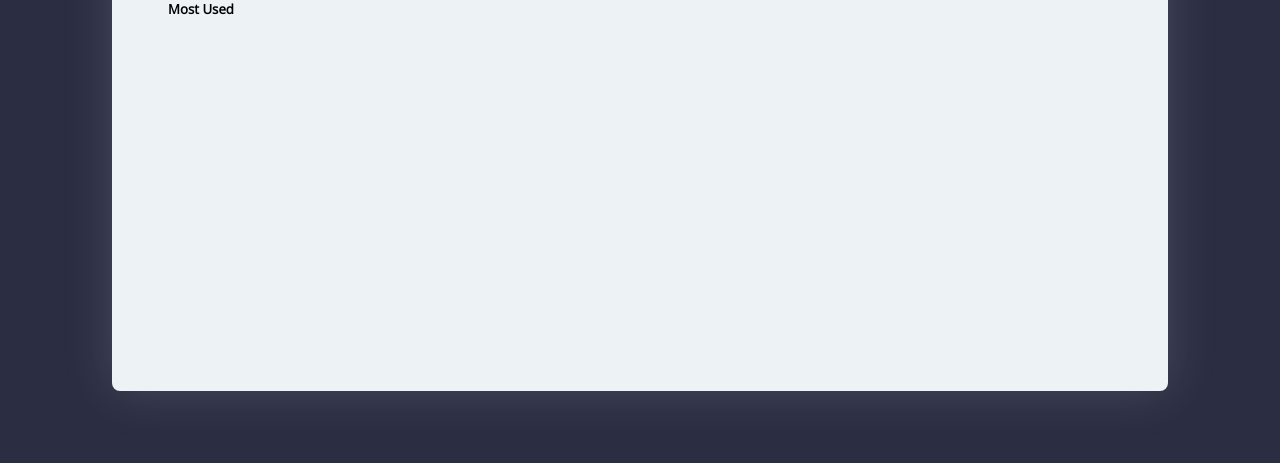
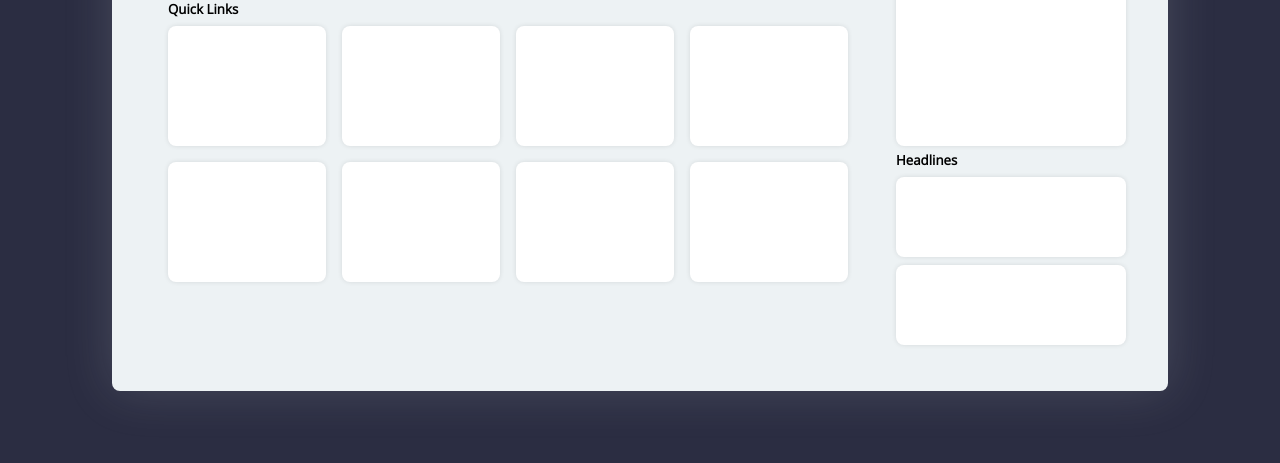
Before and after one commit to nishalkulkarni/startpage, a plain HTML site: page index.html in a window 1280 px wide. Shown: the part 337-800 px from the top of the page. Drawn offline with nearby package versions, Linux system fonts and the light colour scheme.

Commit message:
completed basic layout

```diff
--- a/index.html
+++ b/index.html
@@ -5,7 +5,7 @@
   <meta charset="UTF-8" />
   <meta name="viewport" content="width=device-width, initial-scale=1.0" />
   <meta http-equiv="X-UA-Compatible" content="ie=edge" />
-  <title>Welcome!</title>
+  <title>Hello!</title>
 
   <link rel="stylesheet" href="style.css" />
   <script defer src="https://use.fontawesome.com/releases/v5.7.1/js/all.js" integrity="sha384-eVEQC9zshBn0rFj4+TU78eNA19HMNigMviK/PU/FFjLXqa/GKPgX58rvt5Z8PLs7" crossorigin="anonymous"></script>
@@ -16,7 +16,7 @@
   <div class="page">
     <div class="section-one">
       <div>
-        <h2 id="greeting">Good Evening, Nishal.</h2>
+        <h2 id="greeting">Good evening, Nishal.</h2>
       </div>
       <form class="search" method="get" action="https://www.google.com/search">
         <img src="glogo.png" alt="Google">
@@ -24,7 +24,18 @@
         <button type="submit"><i class="fas fa-search"></i></button>
       </form>
       <div class="browse">
-          <h5>Most Used</h5>
+          <h5>Quick Links</h5>
+          <div class="tabs-section">
+
+            <div class="link-tab"></div>
+            <div class="link-tab"></div>
+            <div class="link-tab"></div>
+            <div class="link-tab"></div>
+            <div class="link-tab"></div>
+            <div class="link-tab"></div>
+            <div class="link-tab"></div>
+            <div class="link-tab"></div>
+          </div>
       </div>
     </div>
 
@@ -33,10 +44,17 @@
         <h1 id="clock"></h1>
         <h4 id="date"></h4>
       </div>
-      <div class="weather"></div>
+      <div class="weather">
+          <h5>Weather</h5>
+          <div class="weather-card">
+
+          </div>
+      </div>
       <div class="news">
         <h5>Headlines</h5>
         <!-- https://newsapi.org/ -->
+        <div class="news-tab"></div>
+        <div class="news-tab"></div>
       </div>
     </div>
   </div>
--- a/style.css
+++ b/style.css
@@ -2,6 +2,7 @@
 
 body {
   font-family: "Open Sans", sans-serif;
+  height: 100%;
 }
 
 * {
@@ -9,19 +10,14 @@ body {
   margin: 0;
 }
 
-input {
-  /* width: 60%; */
-  /* padding: 0.5rem 0; */
-  /* box-shadow: 0 0 20px rgba(43, 45, 66,0.05); */
-  /* margin: 1rem 0; */
-}
-
 .page {
   width: 80%;
-  height: 80vh;
+  min-height: 80vh;
   border-radius: 8px;
   padding: 1rem;
-  margin: 7vh auto 0;
+  margin: 7vh auto ;
+  overflow: hidden;
+
 }
 
 .section-one {
@@ -33,6 +29,7 @@ input {
   width: 25%;
   float: right;
   margin-top: 20vh;
+
 }
 
 #greeting {
@@ -82,18 +79,66 @@ input {
 }
 
 .browse{
-    margin-left: 2.5rem;
+    margin: 0 3rem 0 2.5rem;
 }
+
+.browse h5{
+    margin-bottom: 0.5rem;
+}
+
+.tabs-section{
+    display: grid;
+    grid-template-columns: 1fr 1fr 1fr 1fr;
+    grid-gap: 1rem;
+    /* flex-wrap: wrap; */
+    /* justify-content: space-between; */
+}
+
+.link-tab{
+    height: 120px;
+    /* width: 160px; */
+    background: white;
+    /* margin: 18px 0 0 ; */
+    border-radius: 8px;
+    box-shadow: 0 0 5px rgba(0, 0, 0, 0.1);
+}
+
+/* .weather{
+    margin-top: 5px;
+} */
+
+.weather-card{
+    width: 90%;
+    height: 20vh;
+    background: white;
+    margin: 8px 0 0 0;
+    border-radius: 8px;
+    box-shadow: 0 0 5px rgba(0, 0, 0, 0.1);
+}
+
+.news{
+    margin-top: 5px;
+}
+.news-tab{
+    width: 90%;
+    height: 10vh;
+    background: white;
+    margin: 8px 0 0 0;
+    border-radius: 8px;
+    box-shadow: 0 0 5px rgba(0, 0, 0, 0.1);
+}
+
 
 
 /* Day CSS */
 
 body {
-  background: rgba(141, 153, 174, 0.65);
+  background: #edf2f4;
+  color: white;
 }
 
 .page {
-  background: #edf2f4;
+    background: rgba(43, 45, 66, 1);
   box-shadow: 0 0 50px rgba(43, 45, 66, 0.1);
 }
 
@@ -101,6 +146,7 @@ body {
 
 body {
   background: rgba(43, 45, 66, 1);
+  color: black;
 }
 
 .page {
```
